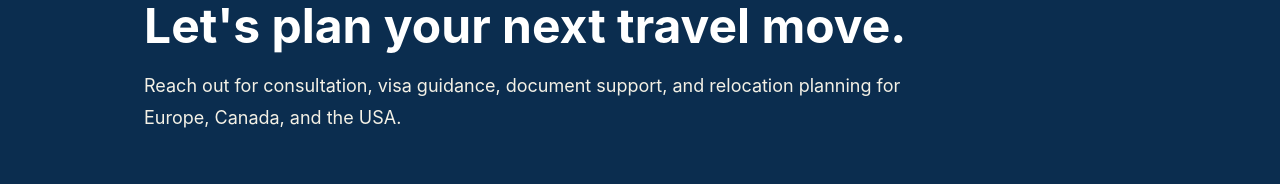
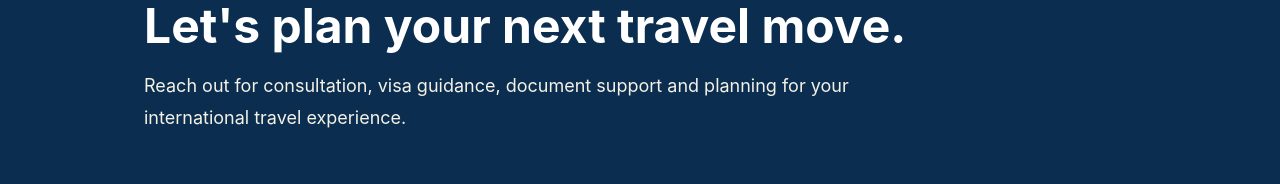
Before and after one commit to learngermanghana/kwakuasamoah, a Next.js app: page /contact in a window 1280 px wide. Shown: the part 245-429 px from the top of the page. Built offline with nearby package versions, Linux system fonts and the light colour scheme.

Commit message:
Update contact page intro copy

```diff
--- a/src/app/contact/page.tsx
+++ b/src/app/contact/page.tsx
@@ -36,8 +36,7 @@ export default function ContactPage() {
           </p>
           <h1 className="mt-4 text-4xl font-bold text-white md:text-5xl">Let&apos;s plan your next travel move.</h1>
           <p className="mt-5 max-w-3xl text-lg leading-8 text-[#f4f1e6]">
-            Reach out for consultation, visa guidance, document support, and relocation planning for Europe, Canada,
-            and the USA.
+            Reach out for consultation, visa guidance, document support and planning for your international travel experience.
           </p>
         </div>
       </section>
```
